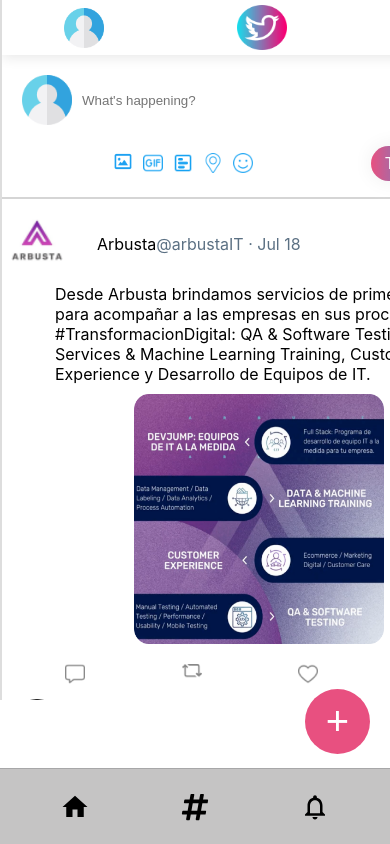
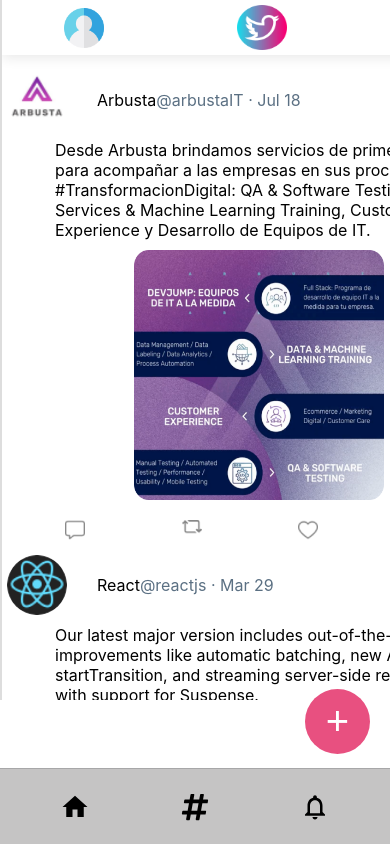
Before and after one commit to Macarena-Leiva/app-twitter, a React (Create React App) app: page / in a window 390 px wide. Shown: the top 844 px of the page. Built offline with nearby package versions, Linux system fonts and the light colour scheme.

Commit message:
responsive mobile

```diff
--- a/src/App.css
+++ b/src/App.css
@@ -12,7 +12,4 @@
 
    }
 
-
-
-
 }
--- a/src/components/Main.jsx
+++ b/src/components/Main.jsx
@@ -30,9 +30,10 @@
           </div>
           <div>
           <button className="btnMain">Tweet</button>
-          <button className='btnTweetMobile'>+</button>
+
           </div>
         </div>
+        <button className='btnTweetMobile'>+</button>
         <Tweet perfil={logoArbusta} nombre='Arbusta' cuenta='@arbustaIT · Jul 18' publicacion='Desde Arbusta brindamos servicios de primer nivel para acompañar a las empresas en sus procesos de #TransformacionDigital: QA & Software Testing, Data Services & Machine Learning Training, Customer Experience y Desarrollo de Equipos de IT.' img={imgTweet} descripcion='devjump'/>
         <Tweet perfil={imgReact} nombre='React' cuenta='@reactjs · Mar 29' publicacion='Our latest major version includes out-of-the-box improvements like automatic batching, new APIs like startTransition, and streaming server-side rendering with support for Suspense.' img={false}  />
         <Tweet perfil={mirta} nombre='Mirtha Legrand' cuenta='@mirthalegrand · May 27' publicacion='Quiero contarles que mi test del día de hoy dio negativo de COVID. Muchas gracias a todos por preocuparse y ¡por las infinitas muestras de cariño!❤️ ¡A seguir cuidándose con responsabilidad!¡chau chau!🌹' img={false} />
--- a/src/index.css
+++ b/src/index.css
@@ -517,9 +517,13 @@
     display: none;
   }
 
+  .perfilM{
+    display:none;
+  }
+
+
   .iconitos{
-    padding-bottom: 15px;
-    border-bottom:2px solid #7575754d;
+    display: none;
   }
 
   main{
```
